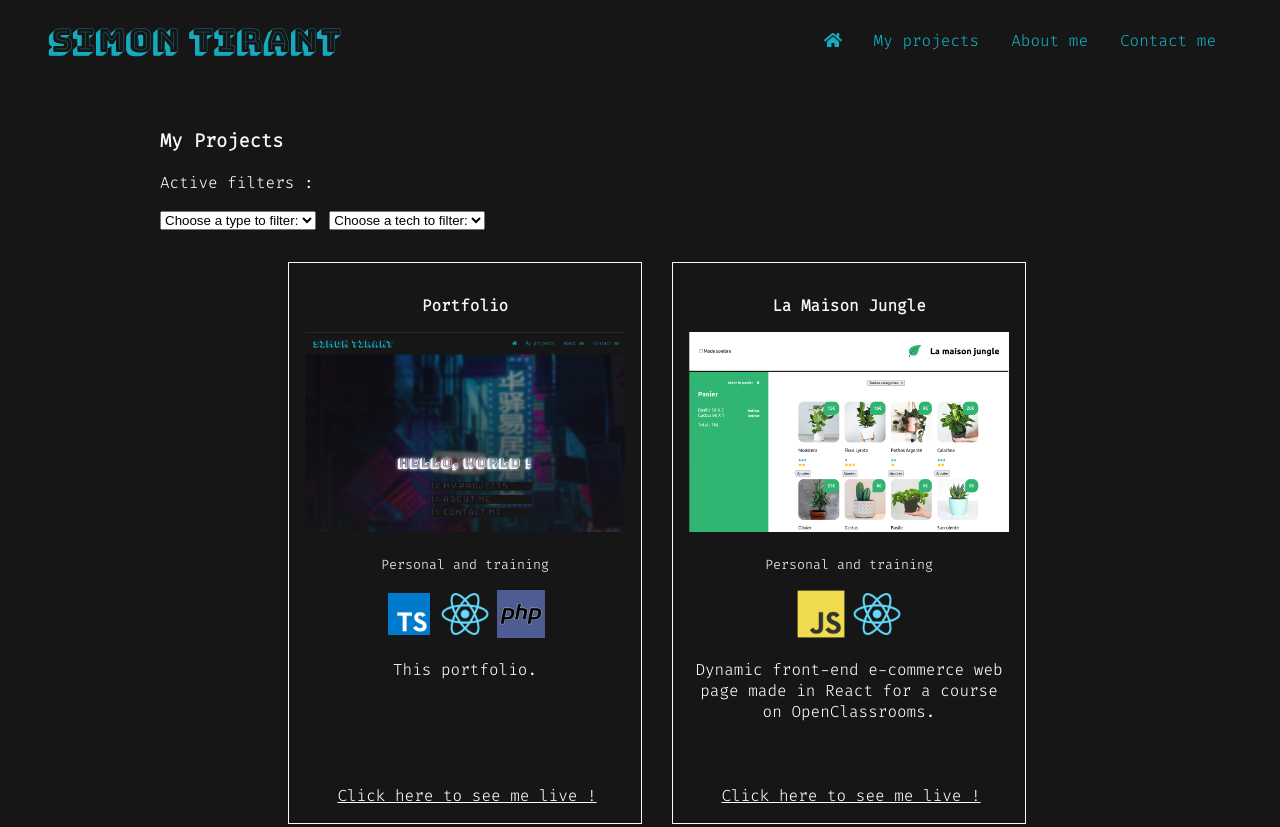
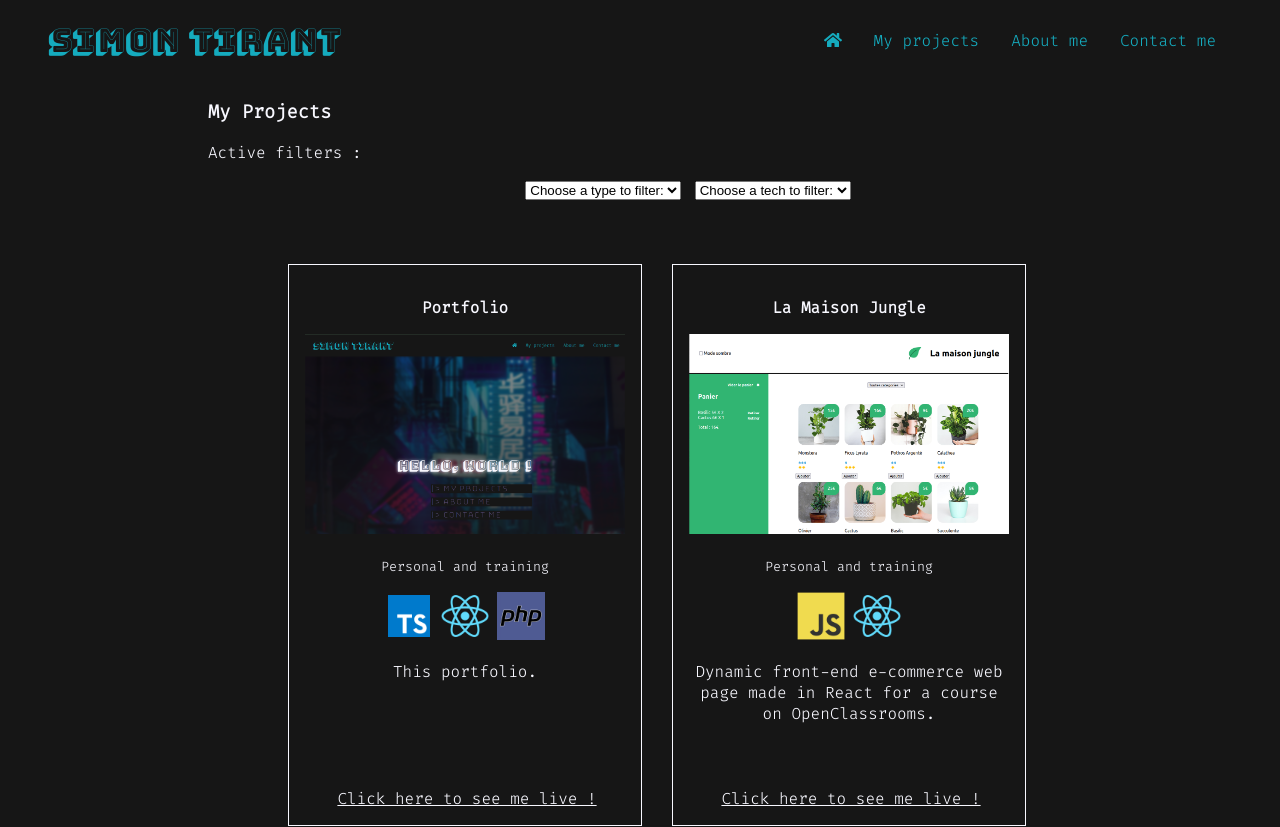
Before and after one commit to Sancxo/portfolio, a React (Create React App) app: page /projects in a window 1280 px wide. Shown: the top 827 px of the page. Built offline with nearby package versions, Linux system fonts and the light colour scheme; a web font is replaced by a local one.

Commit message:
filter sizing

```diff
--- a/src/Pages/Projects.tsx
+++ b/src/Pages/Projects.tsx
@@ -1,10 +1,23 @@
 import { useState } from "react";
 import styled from "styled-components";
 import { projectList, projectType, techList } from "../Assets/Helpers/projectData";
-import { colours } from "../Assets/Style/style";
+import { colours, sizes } from "../Assets/Style/style";
 import Card from "../Components/Card";
 
+
+const FilterContainer = styled.div`
+    position: fixed;
+    top: ${sizes.headerHeight};
+    left: 12.5%;
+    width: 75%;
+    background: ${colours.black};
+    z-index: 1;
+    padding: 3em;
+    padding-top: 0;
+    height: 15vh;
+`
 const CardsList = styled.ul`
+    margin-top: calc(15vh + 3em);
     list-style: none;
     padding: 0;
     display: flex;
@@ -37,10 +50,12 @@ function Projects() {
 
     return (
         <div style={{marginTop: "3em", padding: "0 12.5%"}}>
+            <FilterContainer id="filter-container">
                 <h3>My Projects</h3>
 
                 <p>Active filters : {typeFilter !== "" ? filterTags(typeFilter) : null} {techFilter !== "" ? filterTags(techFilter) : null}</p>
 
+                <div style={{textAlign: "center"}}>
                     <select style={{marginRight: "1em"}} name="type-filter" id="type-filter" onChange={e => setTypeFilter(e.target.value)} value={typeFilter} >
                             <option value="">Choose a type to filter: </option>
                         {Object.keys(projectType).map((type: string) => (
@@ -54,6 +69,8 @@ function Projects() {
                             <option value={techList[tech]} key={tech}>{tech}</option>
                         ))}
                     </select>
+                </div>
+            </FilterContainer>
 
             <CardsList>
                 {
```
Lines whose indentation alone changed are shown as unchanged.
